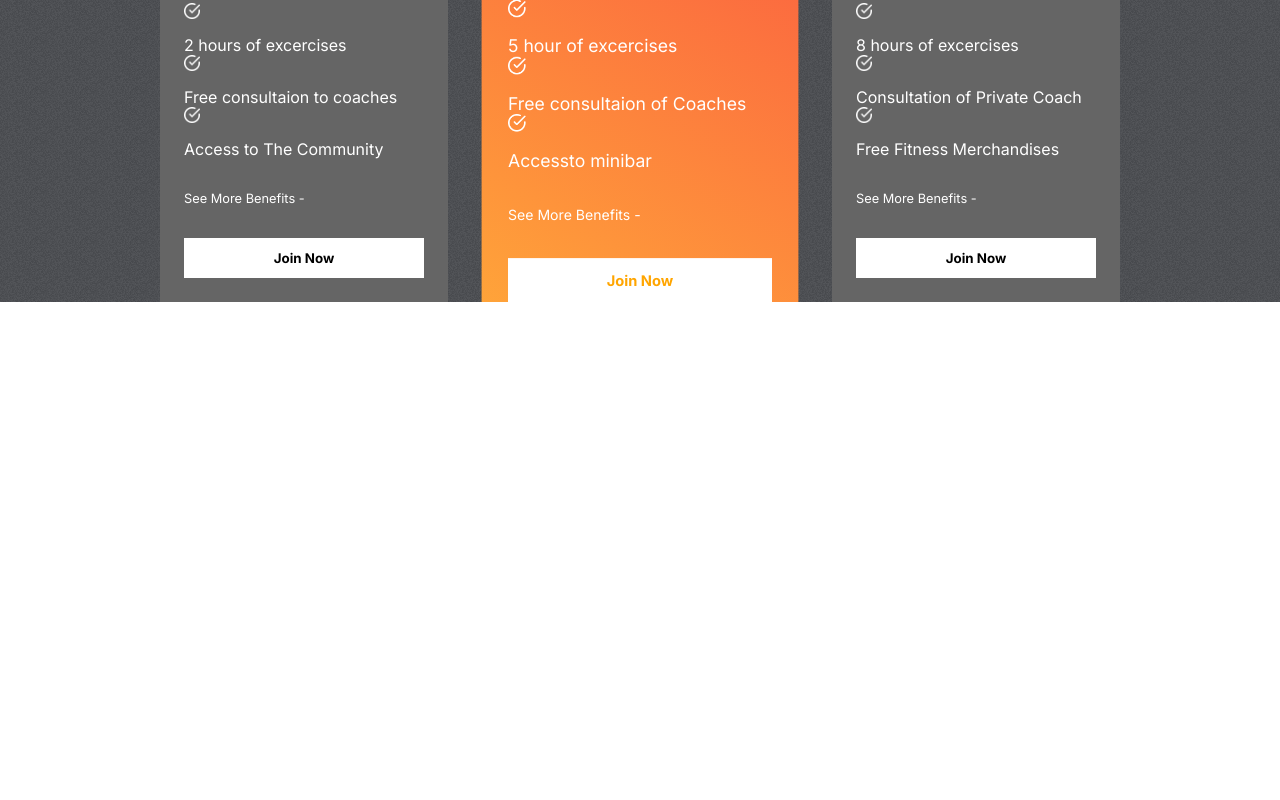
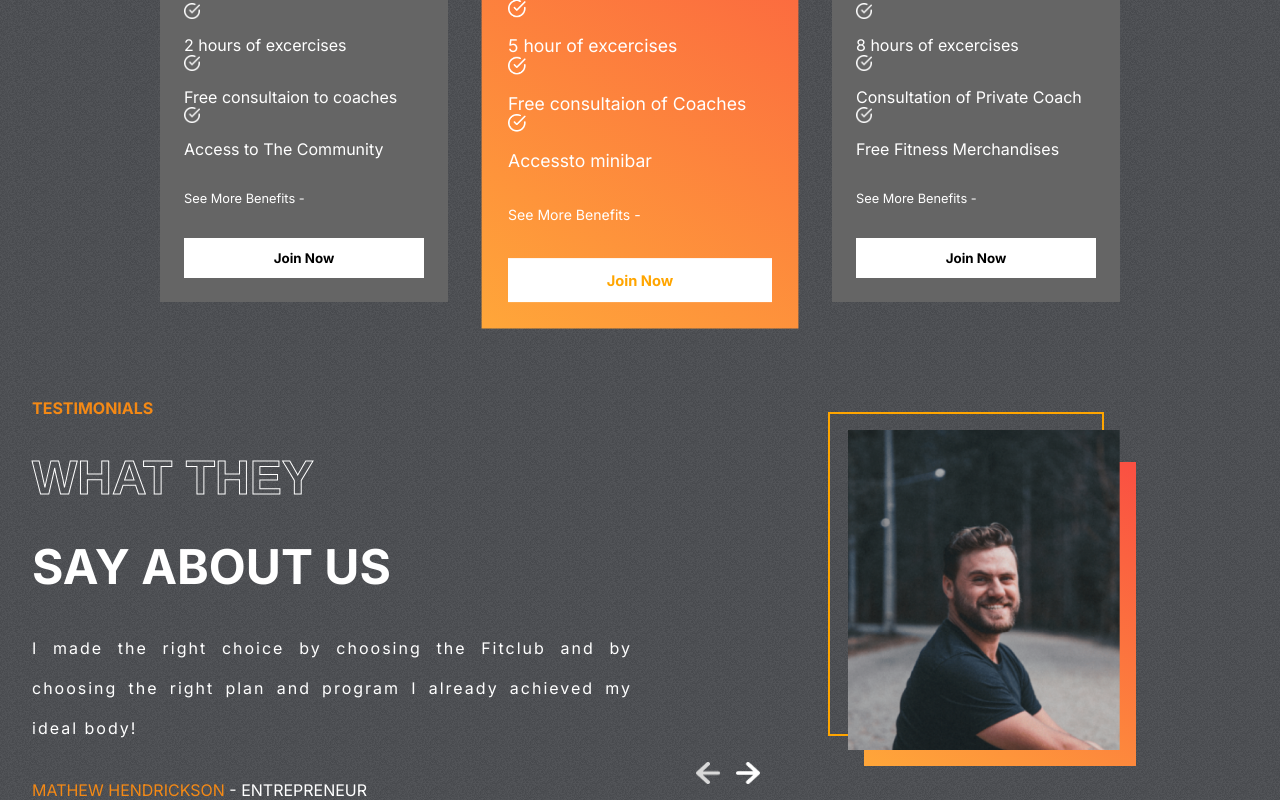
Before and after one commit to HarisShahnawaz/FitClub-reactApp, a React (Create React App) app: page / in a window 1280 px wide. Shown: the part 2158-2958 px from the top of the page. Before the commit the page ends 2460 px from the top, so only its background shows below. Built offline with nearby package versions, Linux system fonts and the light colour scheme.

Commit message:
fix my testimonials

```diff
--- a/src/App.js
+++ b/src/App.js
@@ -3,6 +3,7 @@
 import Plans from './components/Plans/Plans';
 import Programs from './components/Programs/Programs';
 import Reasons from './components/Reasons/Reasons';
+import Testimonials from './components/Testimonials/Testimonials';
 function App() {
   return (
     <div className="App">
@@ -10,6 +11,7 @@
         <Programs/>
         <Reasons/>
         <Plans/>
+        <Testimonials/>
     </div>
   );
 }
--- a/src/components/Testimonials/Testimonials.css
+++ b/src/components/Testimonials/Testimonials.css
@@ -0,0 +1,69 @@
+.testimonials{
+    display: flex;
+   gap: 1rem;
+   padding: 0 2rem;
+}
+.left-t{
+    display: flex;
+    flex: 1 1;
+    gap: 2rem;
+    flex-direction: column;
+    text-transform: uppercase;
+    color: white;
+}
+.left-t>:nth-child(1){
+    color: var(--orange);
+    font-weight: bold;
+}
+.left-t>:nth-child(2)
+,.left-t>:nth-child(3){
+    font-weight: bold;
+    font-size: 3rem;
+}
+.left-t>:nth-child(4){
+    text-transform: none;
+    text-align: justify;
+    letter-spacing: 2px;
+    line-height: 40px;
+}
+.right-t{
+    flex: 1;
+    position: relative;
+}
+.right-t>img{
+    position: absolute;
+    width: 17rem;
+    height: 20rem;
+    object-fit: cover;
+    right: 8rem;
+    top: 2rem;
+}
+.right-t>:nth-child(1){
+    position: absolute;
+    width: 17rem;
+    height: 20rem;
+   border: 2px solid  orange;
+  background-color: transparent;
+  right: 9rem;
+  top: 0.9rem;
+}
+.right-t>:nth-child(2){
+    position: absolute;
+    width: 17rem;
+    height: 19rem;
+    top: 4rem;
+  right: 7rem;
+  background: var(--planCard);
+
+}
+.arrows{
+    display: flex;
+    gap: 1rem;
+    position: absolute;
+    bottom: 1rem;
+    left: 3rem;
+}
+.arrows>img{
+cursor: pointer;
+width: 1.5rem;
+}
--- a/src/components/Testimonials/Testimonials.jsx
+++ b/src/components/Testimonials/Testimonials.jsx
@@ -0,0 +1,49 @@
+import React , {useState} from 'react'
+import './Testimonials.css'
+import {testimonialsData} from '../../data/testimonialsData'
+import LeftArrow from '../../assets/leftArrow.png'
+import RightArrow from '../../assets/rightArrow.png'
+const Testimonials = () => {
+      const [selected ,setSelected] = useState(0)
+      const tLength = testimonialsData.length;
+  return (
+   <div className="testimonials">
+    <div className="left-t">
+        <span>Testimonials</span>
+        <span className='stroke-text'>What They </span>
+        <span>Say About Us</span>
+        <span>{testimonialsData[selected].review}</span>
+        <span>
+            <span style={{color: 'var(--orange)'}}>
+                {testimonialsData[selected].name}
+            </span>{" "}
+            - {testimonialsData[selected].status}
+        </span>
+    </div>
+    <div className="right-t">
+        <div></div>
+        <div></div>
+        <img src={testimonialsData[selected].image} alt="" />
+        <div className="arrows">
+            <img onClick={() => {
+                selected===0
+             ? setSelected(tLength - 1 )
+             :setSelected((prev) => prev - 1)
+            }} src={LeftArrow} alt="" />
+
+            <img
+            onClick={()=> {
+                selected===tLength
+                ? setSelected(0)
+                :setSelected((prev) => prev + 1)
+            }}
+            src={RightArrow} alt="" />
+
+        </div>
+    </div>
+
+   </div>
+  )
+}
+
+export default Testimonials
```
